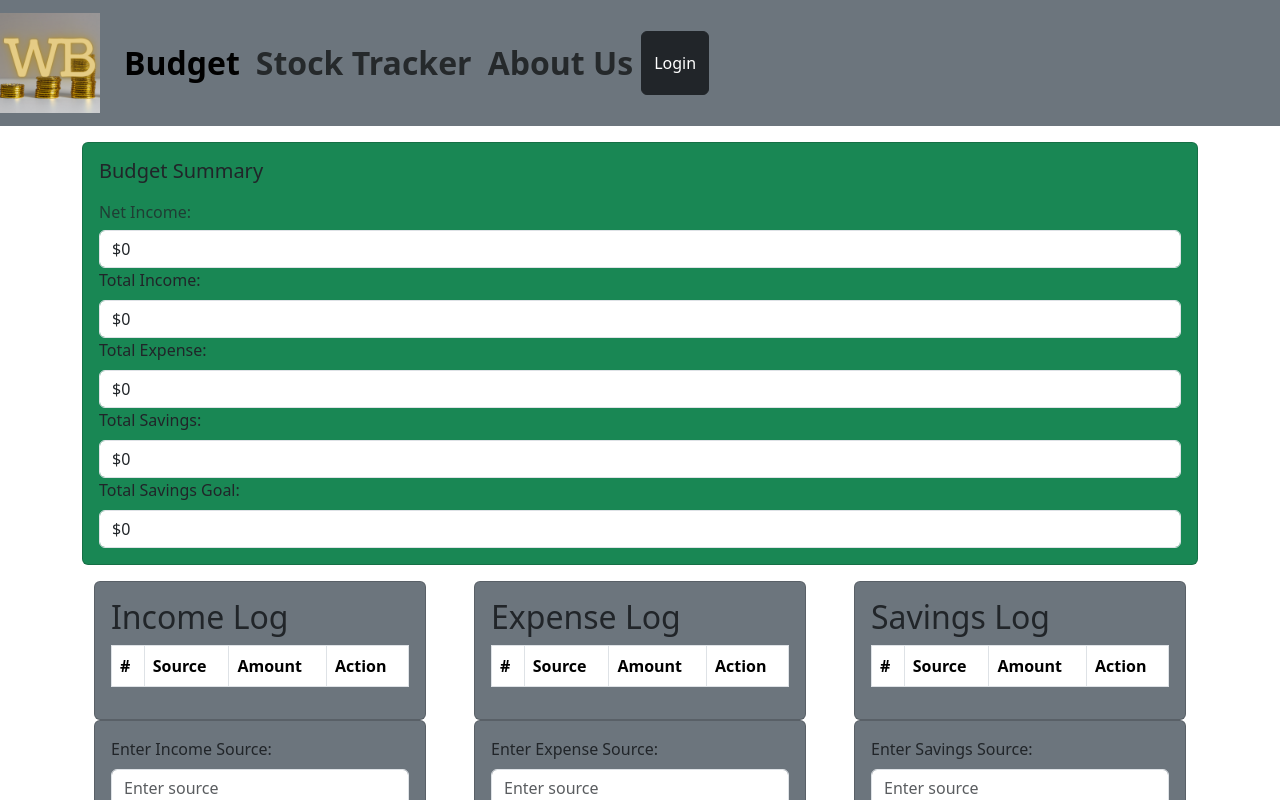
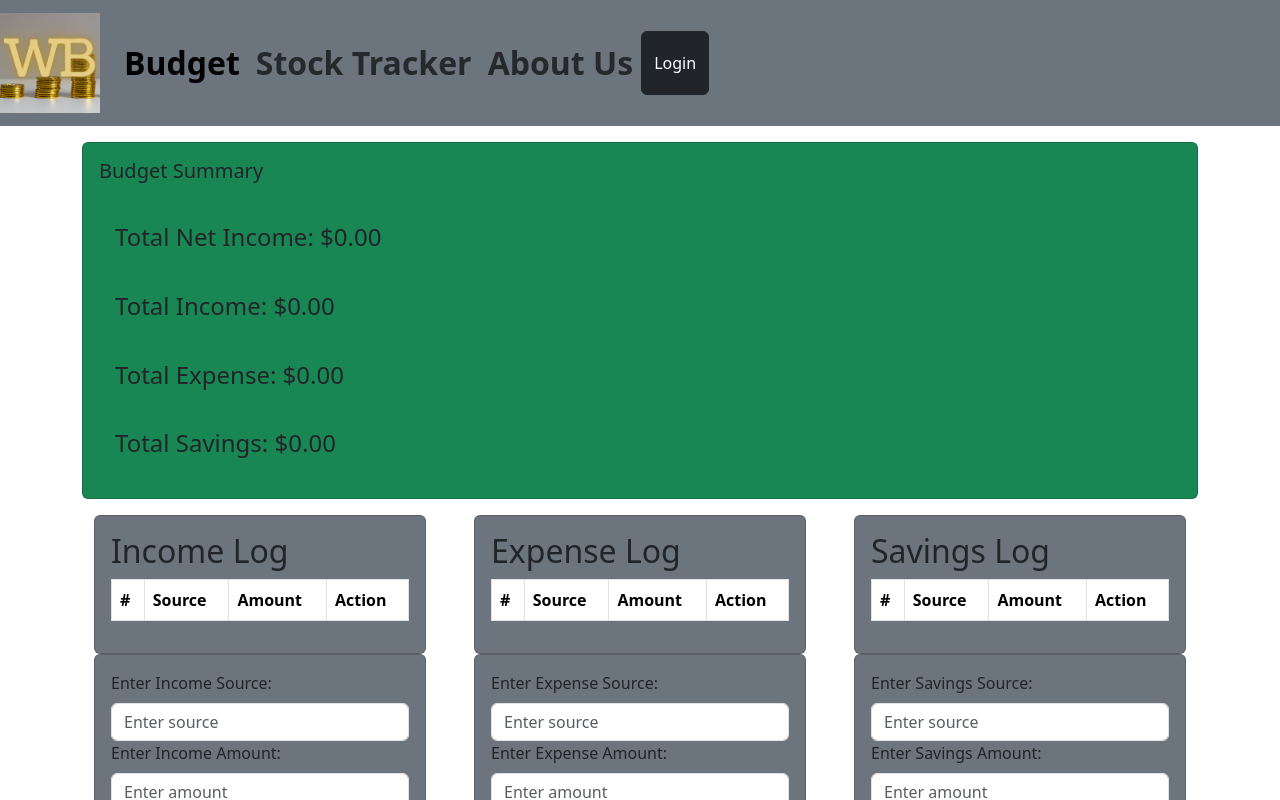
Before and after one commit to nba251522/Wealth-Builder, a React (Create React App) app in the folder client/: page / in a window 1280 px wide. Shown: the top 800 px of the page. Built offline with nearby package versions, Linux system fonts and the light colour scheme.

Commit message:
Updated Budget Summary

```diff
--- a/client/src/components/Budget.jsx
+++ b/client/src/components/Budget.jsx
@@ -10,7 +10,6 @@ const Budget = () => {
     const [totalIncome, setTotalIncome] = useState(0);
     const [totalExpense, setTotalExpense] = useState(0);
     const [totalSavings, setTotalSavings] = useState(0);
-    const [totalSavingsGoal, setTotalSavingsGoal] = useState(0);
     const [netIncome, setNetIncome] = useState(0);
 
     useEffect(() => {
@@ -29,10 +28,6 @@ const Budget = () => {
         setTotalSavings(amount);
     };
 
-    const handleSavingsGoalChange = (amount) => {
-        setTotalSavingsGoal(amount);
-    };
-
     return (
         <Container className='budget'>
             <Row className="mt-3">
@@ -40,24 +35,18 @@ const Budget = () => {
                     <Card className="bg-success">
                         <Card.Body>
                             <Card.Title className="mb-4">Budget Summary</Card.Title>
-                            <Card.Subtitle className="mb-2 text-muted">Net Income:</Card.Subtitle>
-                            <Form.Control type="text" value={`$${netIncome}`} readOnly />
-                            <Form.Group controlId="totalIncome">
-                                <Form.Label>Total Income:</Form.Label>
-                                <Form.Control type="text" value={`$${totalIncome}`} readOnly />
-                            </Form.Group>
-                            <Form.Group controlId="totalExpense">
-                                <Form.Label>Total Expense:</Form.Label>
-                                <Form.Control type="text" value={`$${totalExpense}`} readOnly />
-                            </Form.Group>
-                            <Form.Group controlId="totalSavings">
-                                <Form.Label>Total Savings:</Form.Label>
-                                <Form.Control type="text" value={`$${totalSavings}`} readOnly />
-                            </Form.Group>
-                            <Form.Group controlId="totalSavingsGoal">
-                                <Form.Label>Total Savings Goal:</Form.Label>
-                                <Form.Control type="text" value={`$${totalSavingsGoal}`} readOnly />
-                            </Form.Group>
+                            <Card.Body>
+                                <h4>Total Net Income: ${netIncome.toFixed(2)}</h4>
+                            </Card.Body>
+                            <Card.Body>
+                                <h4>Total Income: ${totalIncome.toFixed(2)}</h4>
+                            </Card.Body>
+                            <Card.Body>
+                                <h4>Total Expense: ${totalExpense.toFixed(2)}</h4>
+                            </Card.Body>
+                            <Card.Body>
+                                <h4>Total Savings: ${totalSavings.toFixed(2)}</h4>
+                            </Card.Body>
                         </Card.Body>
                     </Card>
                 </Col>
@@ -72,9 +61,6 @@ const Budget = () => {
                 <Col>
                     <Savings onSavingsChange={handleSavingsChange} />
                 </Col>
-                <Col>
-                    <SavingsGoal onSavingsGoalChange={handleSavingsGoalChange} />
-                </Col>
             </Row>
         </Container>
     );
```
